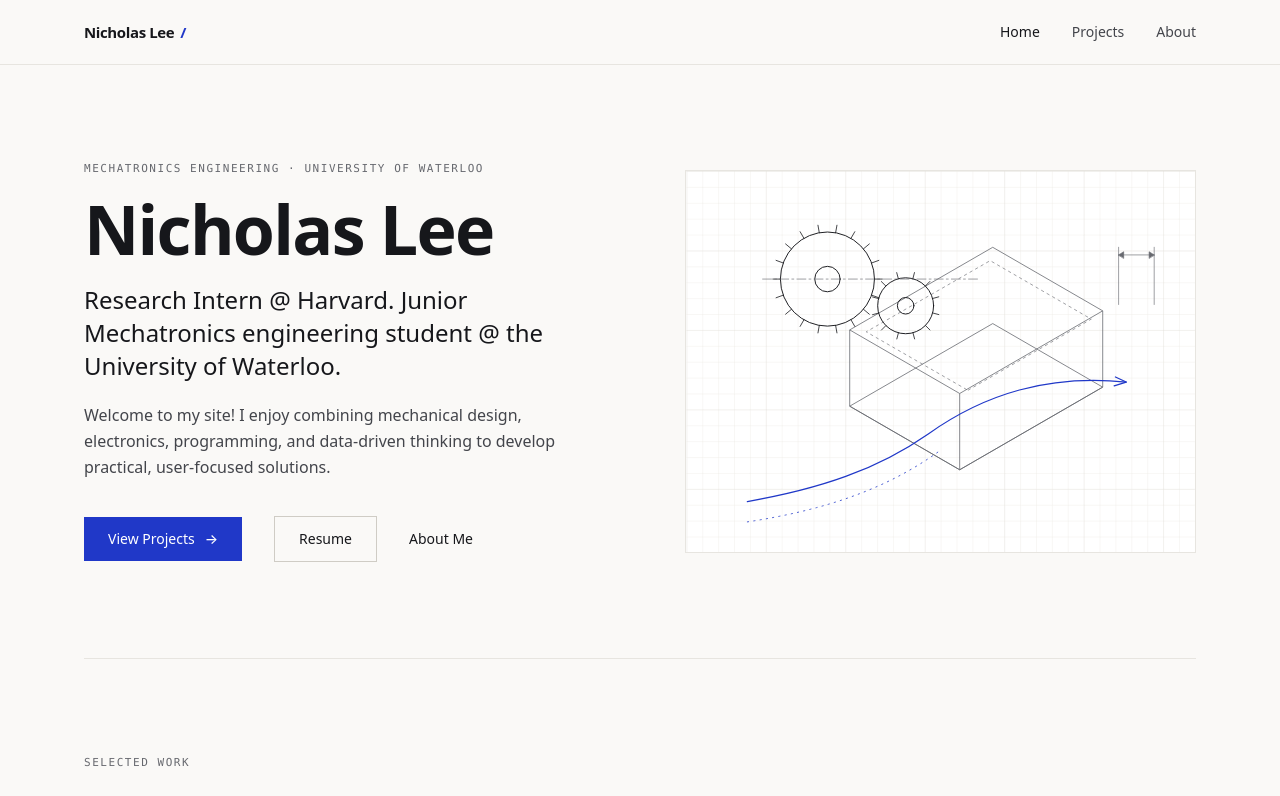
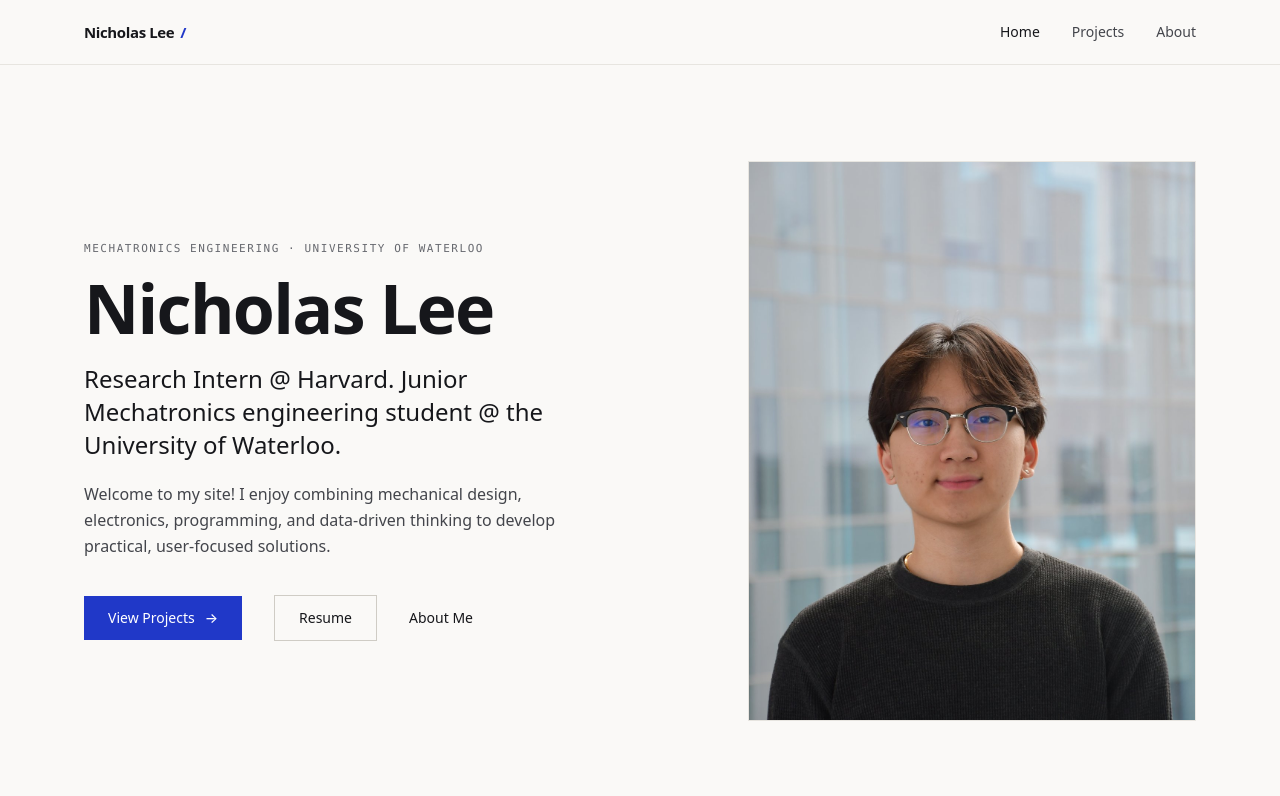
Before and after one commit to nktl-2005/personal-portfolio, a React (Vite) app: page / in a window 1280 px wide. Shown: the top 796 px of the page. Built offline with nearby package versions, Linux system fonts and the light colour scheme.

Commit message:
added photos

```diff
--- a/src/data/projects.ts
+++ b/src/data/projects.ts
@@ -253,12 +253,28 @@ export const projects: Project[] = [
     skills: [
       'Aluminum sheet-metal enclosure built with SolidWorks sheet-metal features, geometry optimized for waterjet cutting',
       'Ballast payload of minimum 20 kg of steel shot, packaged into a confined space on the chassis',
+      'Interior volume sized by hand calculation from steel-shot density, with a 1.5 volumetric factor of safety',
       'Static FEA under turning and braking load cases to verify the shifting ballast would not break the box',
       'Mounting tabs with weld nuts for easy assembly onto the car',
       'Owned from design through manufacture; the manufactured box is on the competition vehicle',
     ],
     motivation: "Midnight Sun's competition solar car must carry a minimum of 20 kg of steel-shot ballast, held secure and structurally intact through every driving load case. The shifting mass loads the enclosure hardest when the car turns and brakes. The ballast is mandated mass, but the enclosure around it is pure overhead, so its weight was worth driving down without compromising retention, all within a confined space on the chassis.",
     details: [
+      {
+        title: 'Sizing the box from first principles',
+        body: [
+          'The interior volume came from hand calculations rather than guesswork. Steel shot has a density of 290 lb/ft³ (4,645 kg/m³), so the required 20 kg of ballast, set by a 60 kg reference driver, occupies 4.31 L. Applying a 1.5 factor of safety on volume set the minimum capacity at 6.46 L.',
+          'From that target I sized the interior at 180 × 350 × 150 mm, which holds 9.45 L and clears the minimum comfortably. Those dimensions drove the sheet-metal flat pattern the walls were cut from.',
+        ],
+        media: [
+          {
+            src: 'images/ballast-box-calcs.png',
+            alt: 'Hand calculations sizing the ballast box volume from steel-shot density, required mass, and a 1.5 factor of safety',
+            caption: 'The sizing calcs: shot density to required volume for 20 kg, then a 1.5 volumetric factor of safety to set the minimum box capacity.',
+            fit: 'contain',
+          },
+        ],
+      },
       {
         title: 'Strength vs. weight, resolved with FEA',
         body: 'Turning and braking throw 20+ kg of steel shot against the enclosure walls, while the enclosure’s own mass is overhead worth minimizing. Rather than conservatively over-build, I iterated the geometry against static FEA, keeping material on the load paths and removing it where analysis showed margin. The iterations converged on a 20% weight reduction while verifying the ballast would not break the box in either load case.',
--- a/src/pages/Home.tsx
+++ b/src/pages/Home.tsx
@@ -1,7 +1,6 @@
 import { Link } from 'react-router-dom'
 import { projects } from '../data/projects'
 import { site } from '../data/site'
-import HeroScene from '../components/HeroScene'
 import ProjectPreview from '../components/ProjectPreview'
 import Reveal from '../components/Reveal'
 import { usePageMeta } from '../lib/usePageMeta'
@@ -52,7 +51,11 @@ export default function Home() {
         </Reveal>
 
         <Reveal delay={120}>
-          <HeroScene />
+          <img
+            src={`${import.meta.env.BASE_URL}images/headshot.jpg`}
+            alt="Portrait of Nicholas Lee"
+            className="block aspect-[4/5] w-full max-w-md border border-line bg-surface object-cover justify-self-center lg:justify-self-end"
+          />
         </Reveal>
       </section>
 
```
Also changed, not shown: public/images/ballast-box-calcs.png (added), public/images/headshot.jpg (added).
